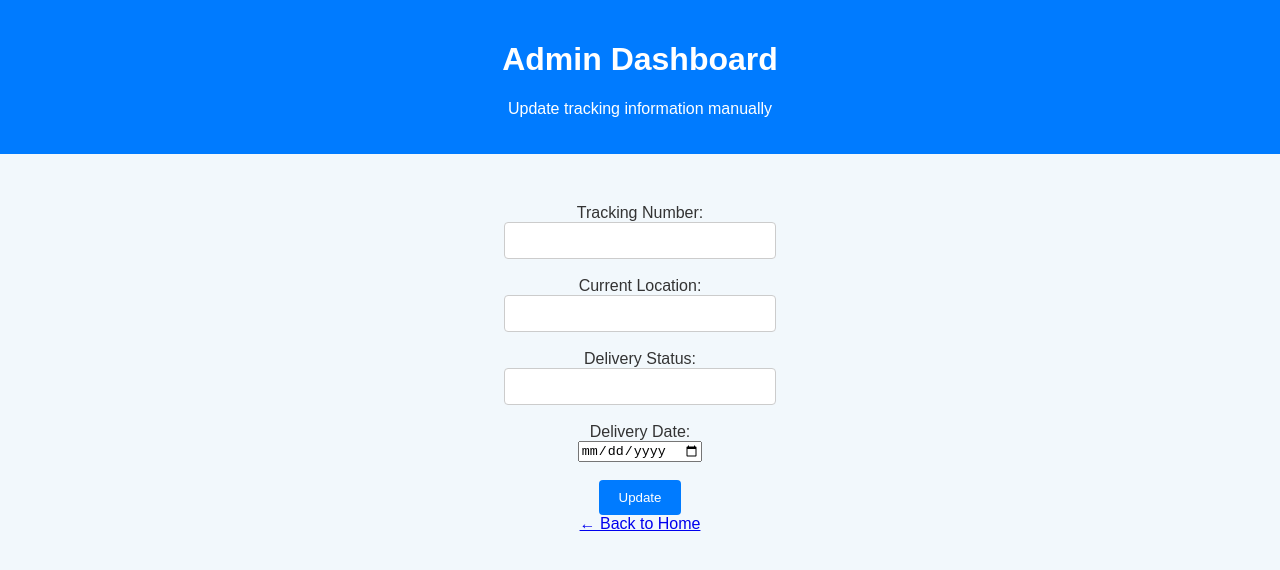
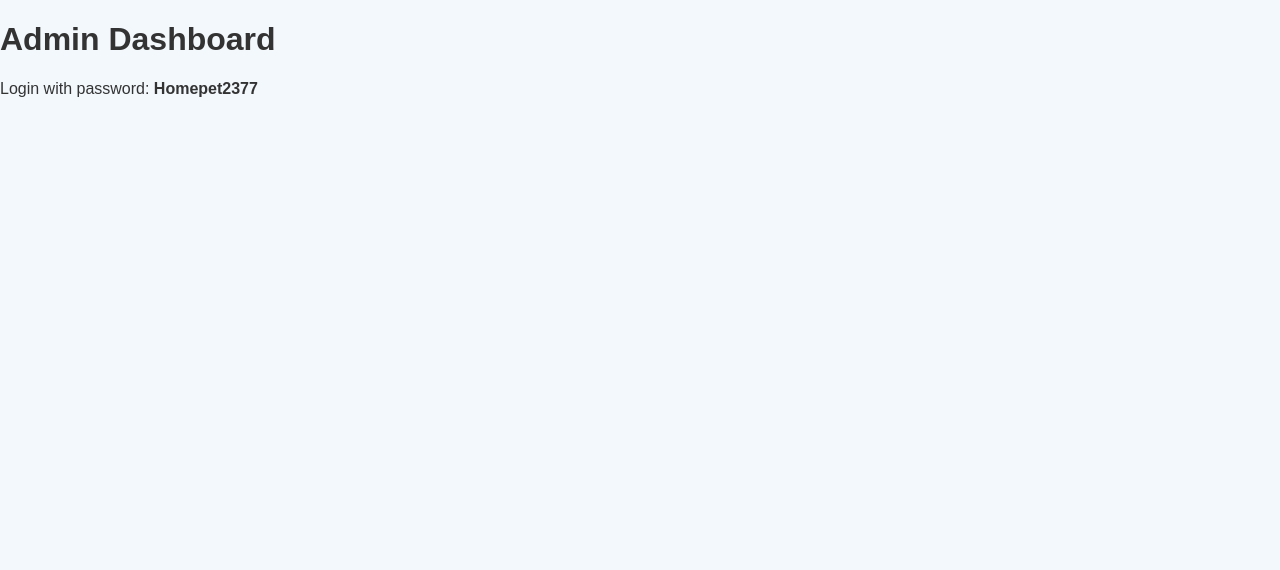
Before and after one commit to alexnan237/homepetsdelivery, a plain HTML site: page admin.html in a window 1280 px wide. Drawn offline with Linux system fonts and the light colour scheme.

```diff
--- a/admin.html
+++ b/admin.html
@@ -1,34 +1,14 @@
+
 <!DOCTYPE html>
 <html lang="en">
 <head>
-  <meta charset="UTF-8">
-  <title>Admin - Home Pets Delivery</title>
-  <link rel="stylesheet" href="style.css">
+    <meta charset="UTF-8">
+    <meta name="viewport" content="width=device-width, initial-scale=1.0">
+    <title>Admin Dashboard</title>
+    <link rel="stylesheet" href="style.css">
 </head>
 <body>
-  <header>
     <h1>Admin Dashboard</h1>
-    <p>Update tracking information manually</p>
-  </header>
-
-  <main>
-    <form>
-      <label for="trackNumber">Tracking Number:</label><br>
-      <input type="text" id="trackNumber" name="trackNumber"><br><br>
-
-      <label for="location">Current Location:</label><br>
-      <input type="text" id="location" name="location"><br><br>
-
-      <label for="status">Delivery Status:</label><br>
-      <input type="text" id="status" name="status"><br><br>
-
-      <label for="date">Delivery Date:</label><br>
-      <input type="date" id="date" name="date"><br><br>
-
-      <button type="submit">Update</button>
-    </form>
-
-    <a href="index.html">← Back to Home</a>
-  </main>
+    <p>Login with password: <strong>Homepet2377</strong></p>
 </body>
 </html>
```
Also changed, not shown: index.html (added, +18 -0 lines), track.html (added, +17 -0 lines).
